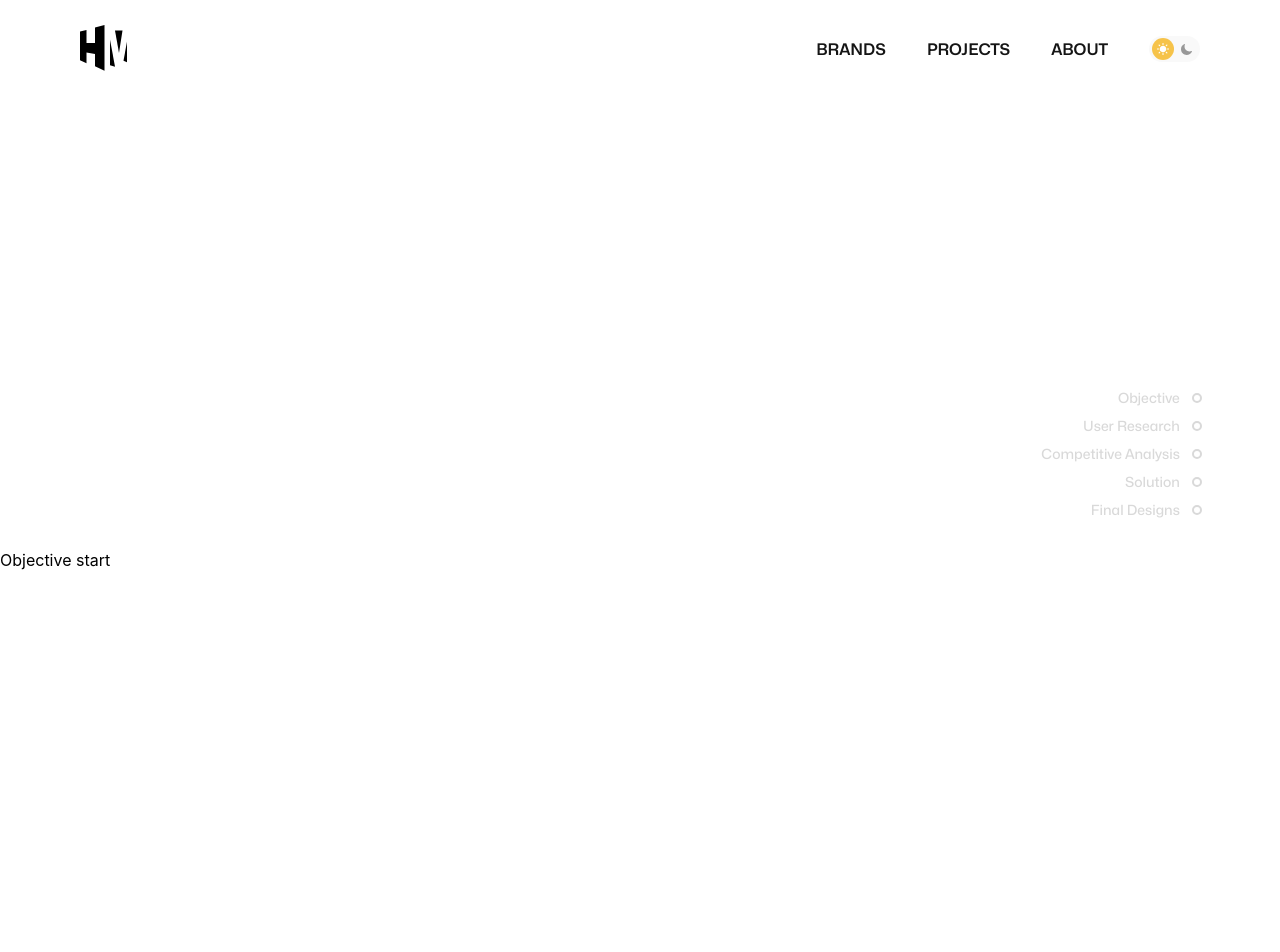
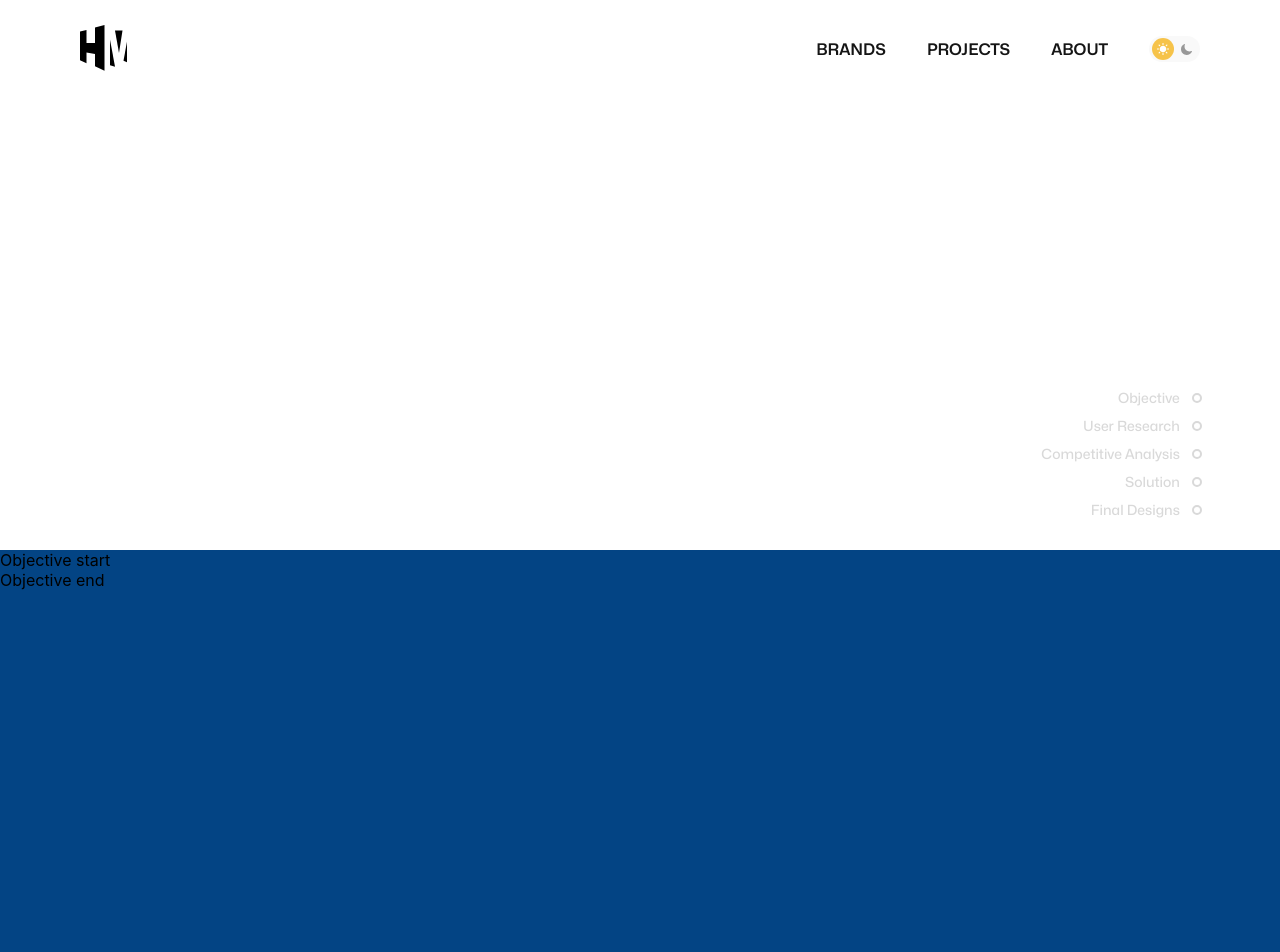
Before and after one commit to Kevin-Vigil/HectorMavrakis, a React (Create React App) app in the folder hector-mav-web/: page /quantify in a window 1280 px wide. Shown: the top 952 px of the page. Built offline with nearby package versions, Linux system fonts and the light colour scheme.

Commit message:
Set up active component toggles in Template component

```diff
--- a/hector-mav-web/src/components/ProjectTemplate.css
+++ b/hector-mav-web/src/components/ProjectTemplate.css
@@ -7,7 +7,7 @@
   --fundGrad: linear-gradient(110deg, #375D78 11.13%, #89BEF0 88.45%), #F7F7F7;
 }
 
-/* Table of  */
+/* Table of contents */
 #toc{
   z-index: 999;
   position: fixed;
@@ -35,10 +35,11 @@
   width: 100%;
   margin-right: 12px;
 }
-.active .toc-text{
-  color: #1E1D1D;
+.active-comp .toc-text{
+  color: #151515;
   transition: all 0.25s ease-in;
 }
+
 .dot{
   width: 7px;
   height: 6px;
@@ -49,9 +50,9 @@
   margin: auto;
   transition: all 0.25s ease-in;
 }
-.active .dot{
-  background-color: #1E1D1D;
-  border-color: #1E1D1D;
+#objective-dot .active-comp{
+  border-color: #151515;
+  background-color: #151515;
   transition: all 0.25s ease-in;
 }
 
@@ -67,24 +68,16 @@
 }
 
 .p-section{
-  position: relative;
   display: flex;
   flex-direction: column;
   /* padding-top: 105px;
   padding-bottom: 105px; */
   width: 100%;
   height: 500px;
+  background-color: #034484;
   transition: all 0.25s ease-in;
 }
 .active-comp #objective{
   background-color: #20d4a7;
   transition: all 0.25s ease-in;
 }
-.start{
-  position: absolute;
-  top: 0;
-}
-.end{
-  position: absolute;
-  bottom: 0;
-}
```
